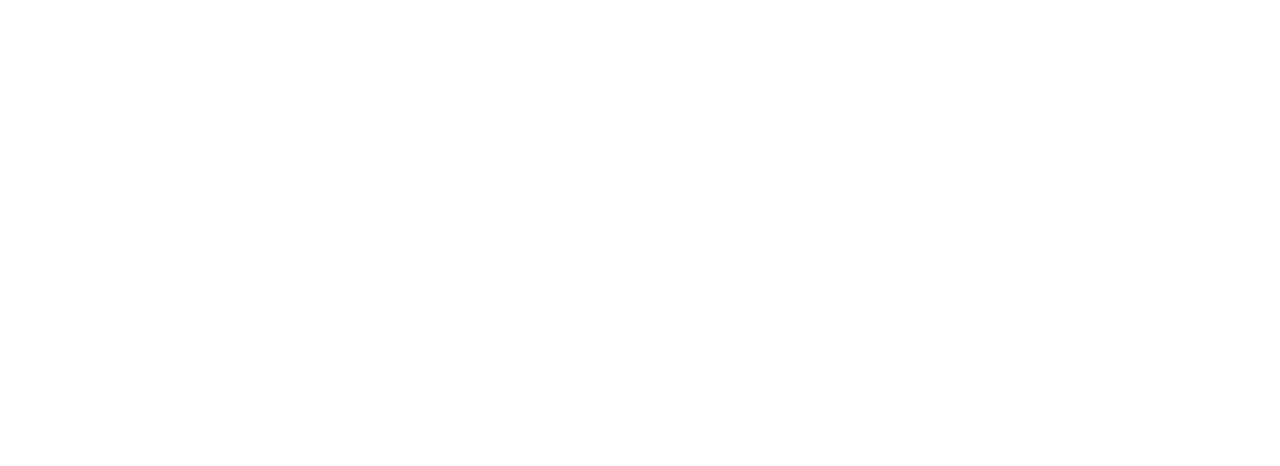
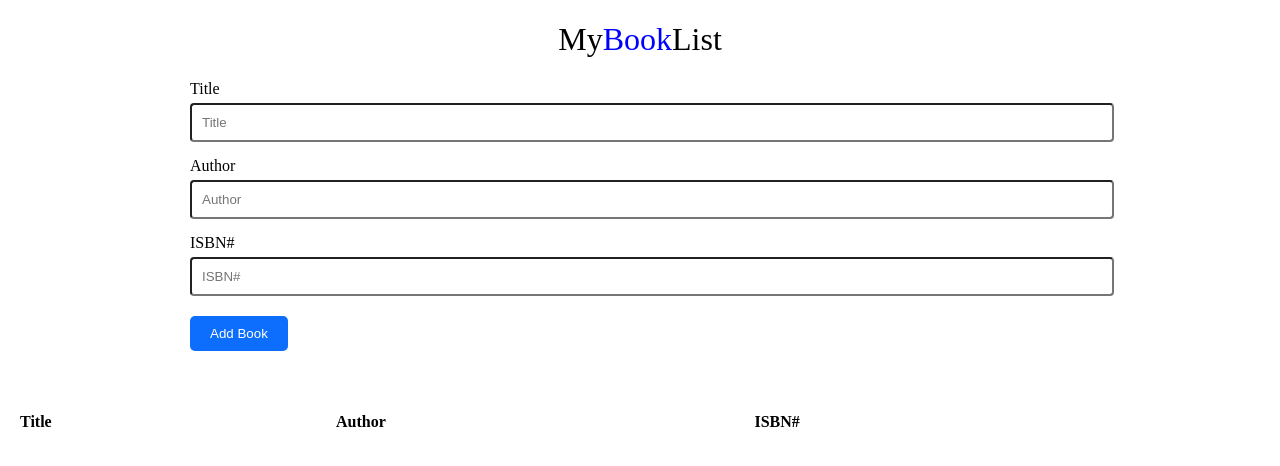
Before and after one commit to acciojob/book-list-sonalijamadar, a website: page main.html in a window 1280 px wide. Drawn offline with Linux system fonts and the light colour scheme.

Commit message:
created a submission

```diff
--- a/main.html
+++ b/main.html
@@ -7,6 +7,31 @@
 </head>
 
 <body>
+	<h1>My<span>Book</span>List</h1>
+		<div class="form-group">
+			<form id="book-form">
+				<label>Title</label>
+			<input type="text" id="title"  placeholder="Title">
+				<label>Author</label>
+			<input type="text" id="author" placeholder="Author">
+				<label>ISBN#</label>
+			<input type="text" id="isbn" placeholder="ISBN#">
+
+			<button type="submit" id="submit">Add Book</button>
+				</form>
+		</div>
+
+	<table class="table table-striped">
+		<thead>
+		<tr>
+			<th>Title</th>
+			<th>Author</th>
+			<th>ISBN#</th>
+			<th></th>
+		</tr>
+			</thead>
+		<tbody id="book-list"></tbody>
+	</table>
 	<!-- the entire body must be written by student -->
     <script type="text/javascript" src="./script.js">
 </script>
--- a/script.js
+++ b/script.js
@@ -1 +1,37 @@
 //your JS code here. If required.
+
+const form = document.getElementById('book-form');
+const bookList = document.getElementById('book-list');
+
+form.addEventListener('submit', function (e) {
+  e.preventDefault();
+
+  const title = document.getElementById('title').value;
+  const author = document.getElementById('author').value;
+  const isbn = document.getElementById('isbn').value;
+
+  if (title === '' || author === '' || isbn === '') {
+    alert('Please fill all fields');
+    return;
+  }
+
+  const row = document.createElement('tr');
+
+  row.innerHTML = `
+    <td>${title}</td>
+    <td>${author}</td>
+    <td>${isbn}</td>
+    <td><button class="delete">X</button></td>
+  `;
+
+  bookList.appendChild(row);
+
+  form.reset();
+});
+
+
+bookList.addEventListener('click', function (e) {
+  if (e.target.classList.contains('delete')) {
+    e.target.parentElement.parentElement.remove();
+  }
+});
--- a/styles.css
+++ b/styles.css
@@ -1 +1,48 @@
 /*  your css code here. If applicable */
+h1{
+	text-align: center;
+	font-weight: 400;
+}
+h1 span{
+	color: blue;
+}
+.form-group{
+	width: 900px;
+	margin: 5px auto 50px;
+}
+label{
+	display: block;
+	margin-top: 15px;
+}
+input{
+	width: 100%;
+	padding: 10px;
+	margin-top: 5px;
+	border-radius: 4px;
+}
+#submit{
+    margin-top: 20px;
+	padding: 10px 20px;
+	background: #0d6efd;
+	border: none;
+	color: #ffff;
+	border-radius: 5px;
+	cursor: pointer;
+}
+table{
+	width: 100%;
+	border-collapse: collapse;
+	margin-top: 40px;
+}
+th, td{
+	padding: 12px;
+	text-align: left;
+}
+.delete{
+	background: #dc3545;
+      color: #fff;
+      border: none;
+      padding: 5px 10px;
+      border-radius: 4px;
+      cursor: pointer;
+}
```
